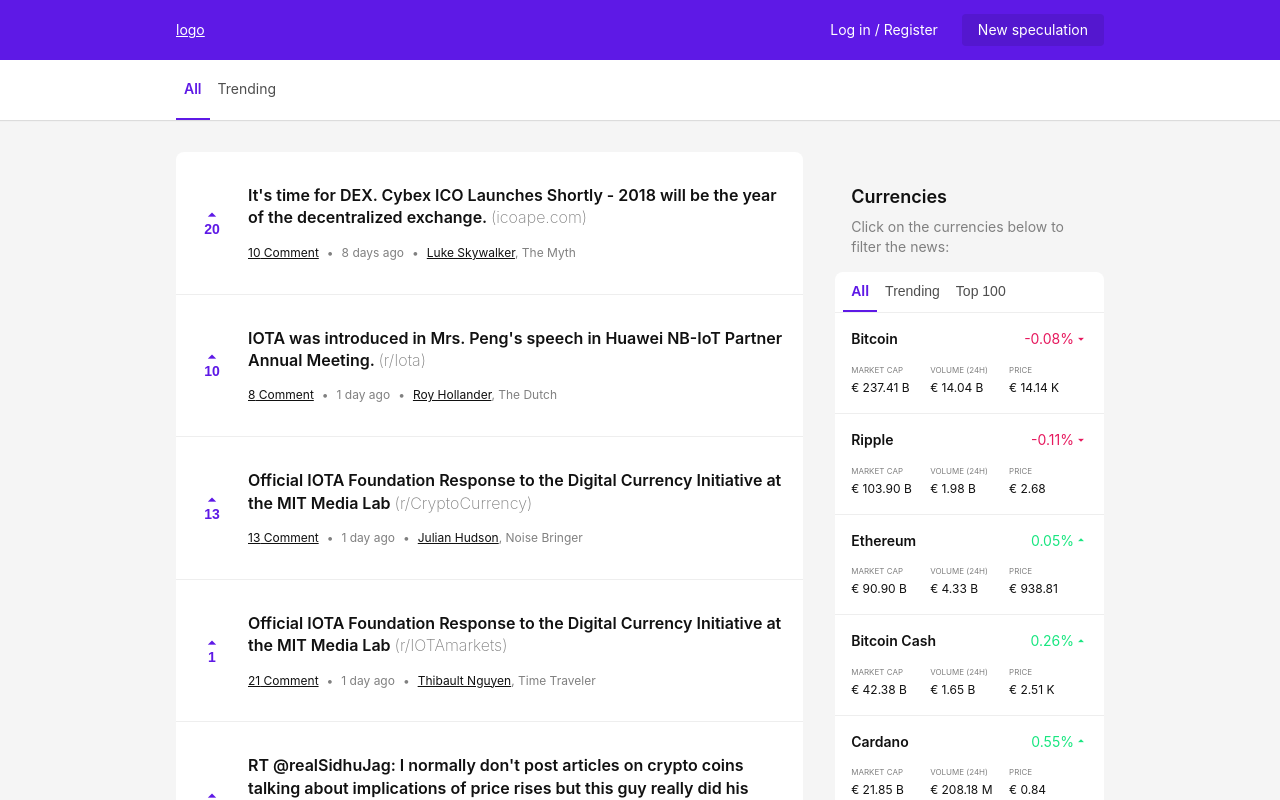
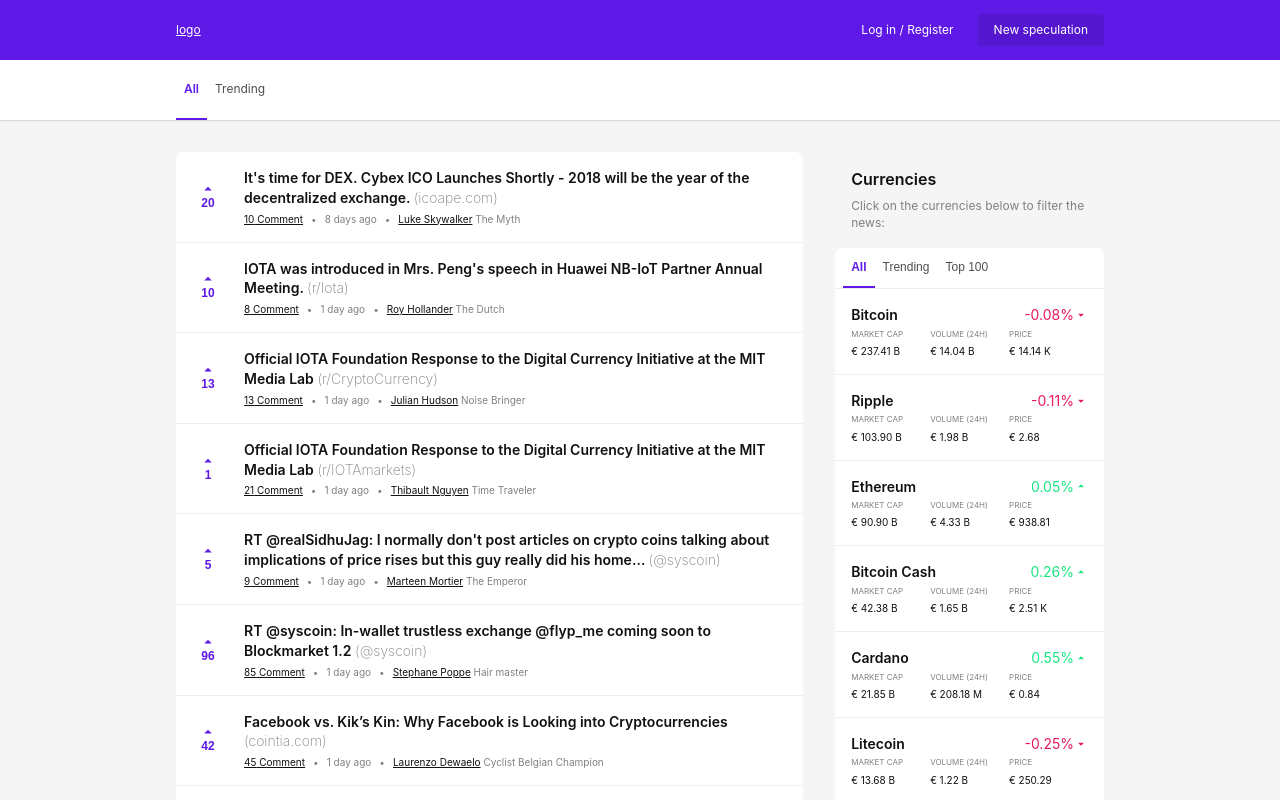
Before and after one commit to lemiffe/cn-front, a React (Create React App) app: page / in a window 1280 px wide. Shown: the top 800 px of the page. Built offline with nearby package versions, Linux system fonts and the light colour scheme; some icons are missing.

Commit message:
White space and spacing

```diff
--- a/public/index.html
+++ b/public/index.html
@@ -25,7 +25,7 @@
     <noscript>
       You need to enable JavaScript to run this app.
     </noscript>
-    <div class="theme--sunshine" id="root"></div>
+    <div id="root"></div>
     <!--
       This HTML file is a template.
       If you open it directly in the browser, you will see an empty page.
--- a/src/App.js
+++ b/src/App.js
@@ -19,11 +19,14 @@ export const MONEY_FORMAT_EUR = '(€ 0.00 a)';
 class App extends Component {
   constructor(props) {
     super(props);
-    this.state = { size: 10 };
+    this.state = {
+      size: 10
+    };
   }
 
   render() {
     return (
+      <div className="theme--sunshine">
         <div className="t-home">
           <header className="m-bar m-bar--m m-bar--1">
             <div className="m-bar__container u-breakpoint t-home__header">
@@ -57,6 +60,9 @@ class App extends Component {
                     <span>Trending</span>
                   </a>
                 </nav>
+                <div>
+                  {/* TODO: theme switcher with radio buttons */}
+                </div>
               </div>
             </div>
           </div>
@@ -90,7 +96,7 @@ class App extends Component {
                             <span className="u-dot-separator">•</span>
                             <span>{distanceInWordsToNow(new Date(news.published_at))} ago</span>
                             <span className="u-dot-separator">•</span>
-                          <a className="u-reset-link u-link" href="#">{news.author.name}</a>, {news.author.title}
+                            <a className="u-reset-link u-link" href="#">{news.author.name}</a> {news.author.title}
                           </div>
                         </div>
                       </article>
@@ -245,6 +251,7 @@ class App extends Component {
             </div>
           </footer>
         </div>
+      </div>
     );
   }
 }
--- a/src/index.css
+++ b/src/index.css
@@ -1,7 +1,6 @@
 /*
 TODO:
 - test dark theme + implement switch (navigation bar right end dot dropdown)
-- iterate on light theme
 - Put page number as header only when page 2, weird at bottom
 - Complete page interactions
 - Start new pages
--- a/src/styles/atoms.css
+++ b/src/styles/atoms.css
@@ -1,11 +1,11 @@
 :root {
   --unit: 4px;
 
-  --font-size--1: calc(var(--unit) * 3);
-  --font-size--2: calc(var(--unit) * 3.5);
-  --font-size--3: calc(var(--unit) * 4);
-  --font-size--4: calc(var(--unit) * 4.5);
-  --font-size--5: calc(var(--unit) * 5);
+  --font-size--1: calc(var(--unit) * 2.5);
+  --font-size--2: calc(var(--unit) * 3);
+  --font-size--3: calc(var(--unit) * 3.5);
+  --font-size--4: calc(var(--unit) * 4);
+  --font-size--5: calc(var(--unit) * 4.5);
 
   --font-weight--1: 200;
   --font-weight--2: 400;
--- a/src/styles/organism/currency.css
+++ b/src/styles/organism/currency.css
@@ -7,6 +7,7 @@
   display: flex;
   justify-content: space-between;
   align-items: center;
+  font-size: var(--font-size--3);
 }
 
 .o-currency__name {
@@ -37,7 +38,7 @@
 
 .o-currency__figures {
   display: flex;
-  margin-top: calc(var(--unit) * 4);
+  margin-top: var(--unit);
 }
 
 .o-currency__figures > * {
--- a/src/styles/organism/news.css
+++ b/src/styles/organism/news.css
@@ -1,5 +1,5 @@
 .o-news {
-  padding: calc(var(--unit) * 8) calc(var(--unit) * 5);
+  padding: calc(var(--unit) * 4);
 }
 
 .o-news__container {
@@ -19,7 +19,7 @@
 }
 
 .o-news__detail {
-  margin-top: calc(var(--unit) * 4);
+  margin-top: var(--unit);
   font-size: var(--font-size--1);
   color: var(--color--detail);
 }
--- a/src/styles/template/home.css
+++ b/src/styles/template/home.css
@@ -69,7 +69,7 @@
 }
 
 .t-home__sidebar__header {
-  padding: calc(var(--unit) * 8) calc(var(--unit) * 4) calc(var(--unit) * 4);
+  padding: calc(var(--unit) * 4);
 }
 
 .t-home__sidebar__filter {
```
Also changed, not shown: src/styles/utility/typography.css (line endings or trailing spaces). Lines whose indentation alone changed are shown as unchanged.
